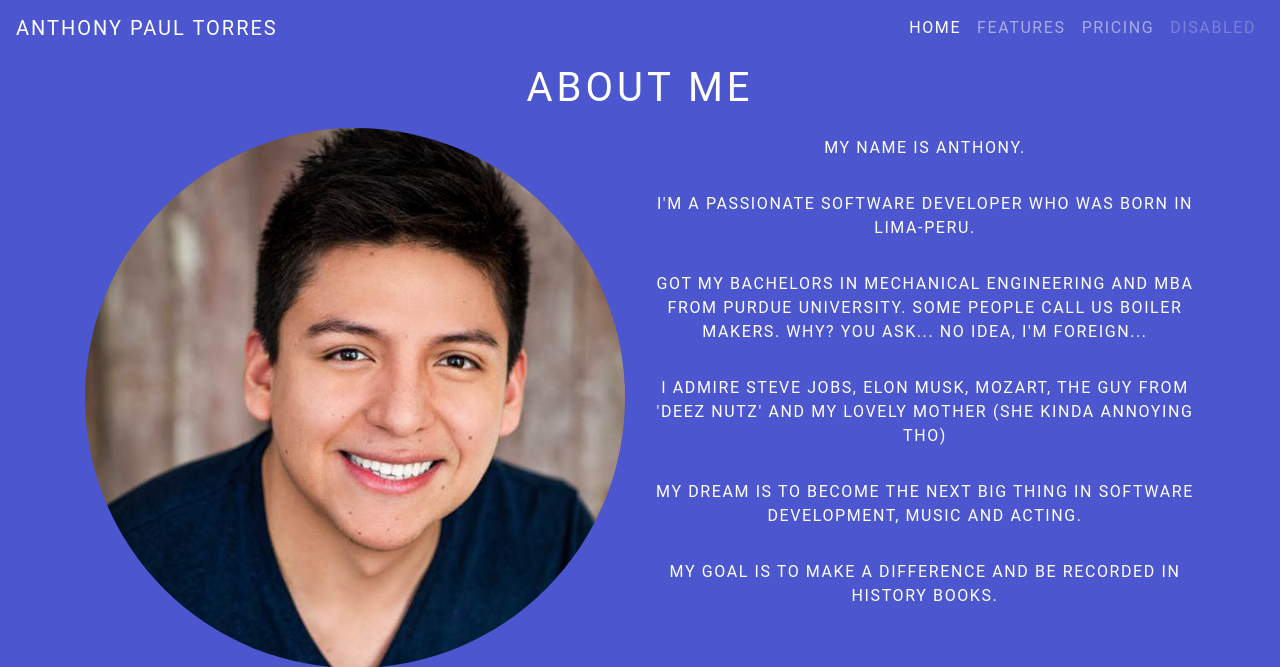
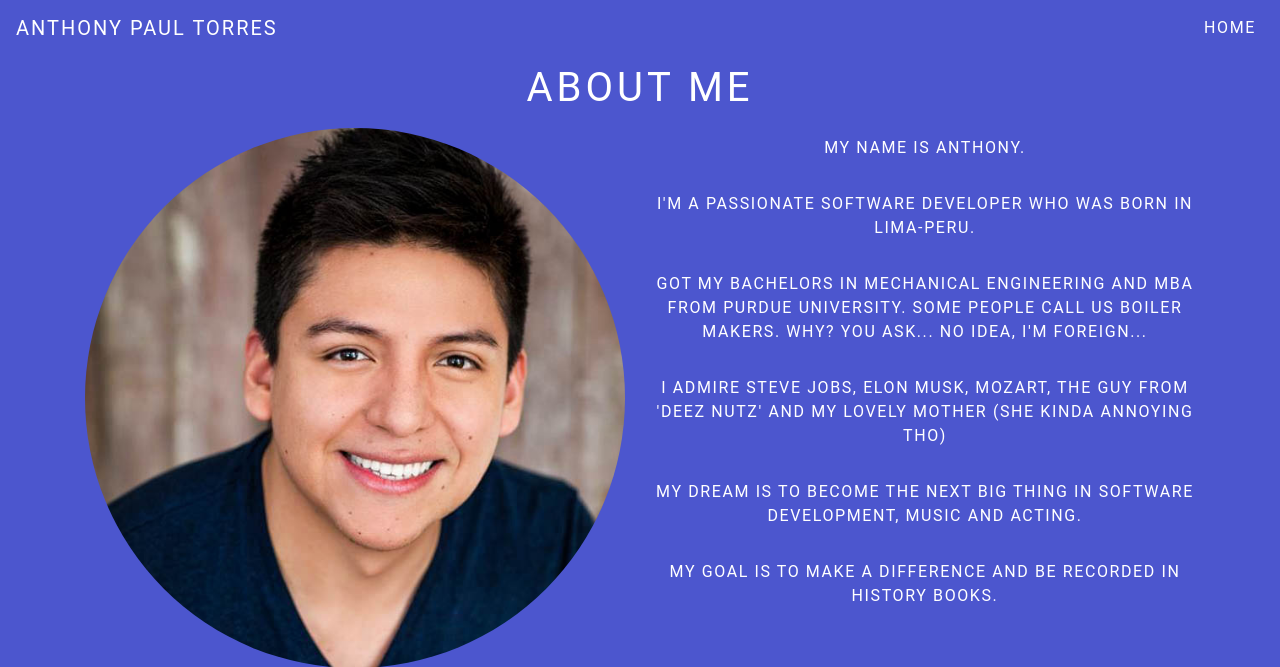
Before and after one commit to tp00012x/website, a Django app: page / in a window 1280 px wide. Shown: the top 667 px of the page. Run offline with Django 3.2, Linux system fonts and the light colour scheme; some libraries are stand-ins or nearby versions.

Commit message:
Remove sections from navbar

```diff
--- a/templates/profile_app/base/navbar.html
+++ b/templates/profile_app/base/navbar.html
@@ -7,9 +7,6 @@
     <div class="collapse navbar-collapse" id="navbarNavAltMarkup">
         <div class="navbar-nav ml-auto">
             <a class="nav-item nav-link active" href="#">Home <span class="sr-only">(current)</span></a>
-            <a class="nav-item nav-link" href="#">Features</a>
-            <a class="nav-item nav-link" href="#">Pricing</a>
-            <a class="nav-item nav-link disabled" href="#">Disabled</a>
         </div>
     </div>
 </nav>
```
